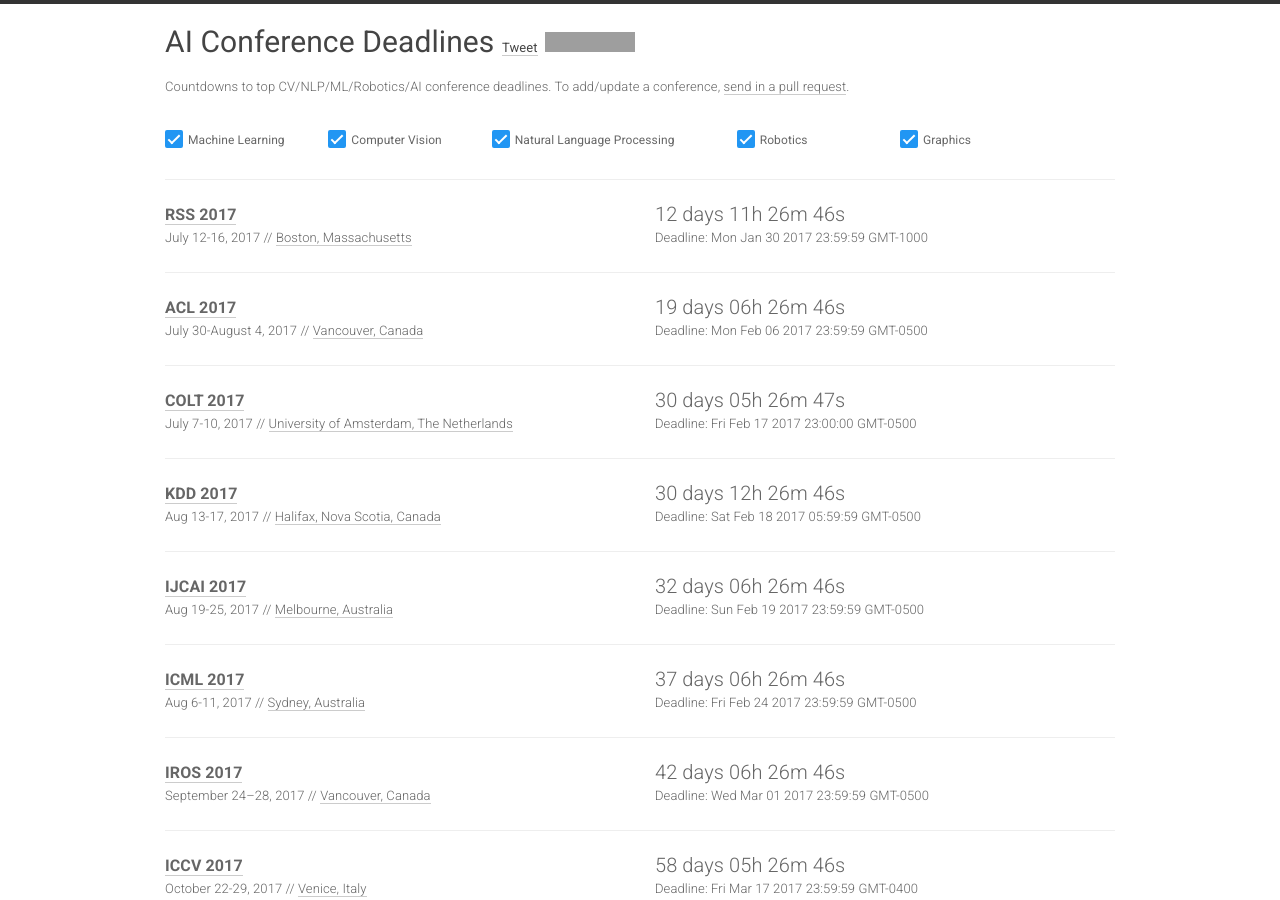
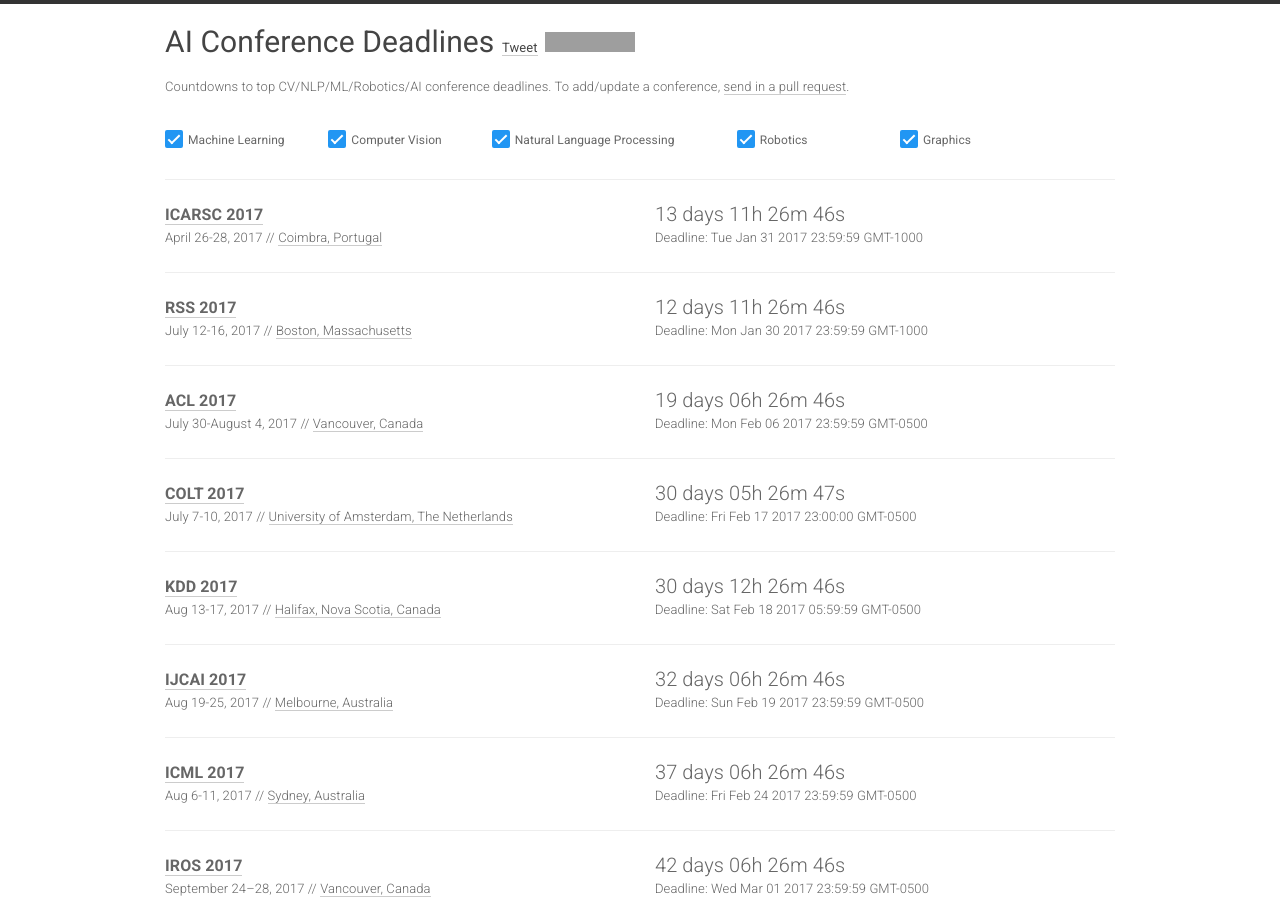
Before and after one commit to paperswithcode/ai-deadlines, a Jekyll site: the page built from index.html, in a window 1280 px wide and 900 px high. Built offline with Jekyll 4.4.1, drawn with Linux system fonts in a browser that asks for light colours; nearby versions of some CDN libraries; comment, search, counter and statistics services are not loaded; grey boxes are pictures that could not be loaded.

Commit message:
icarsc17

```diff
--- a/_data/conferences.yml
+++ b/_data/conferences.yml
@@ -1,4 +1,13 @@
 ---
+- name: ICARSC
+  year: 2017
+  id: icarsc17
+  link: icarsc2017.isr.uc.pt
+  deadline: "2017-01-31 23:59:59"
+  timezone: Pacific/Honolulu
+  date: April 26-28, 2017
+  place: Coimbra, Portugal
+
 - name: RSS
   year: 2017
   id: rss17
```
